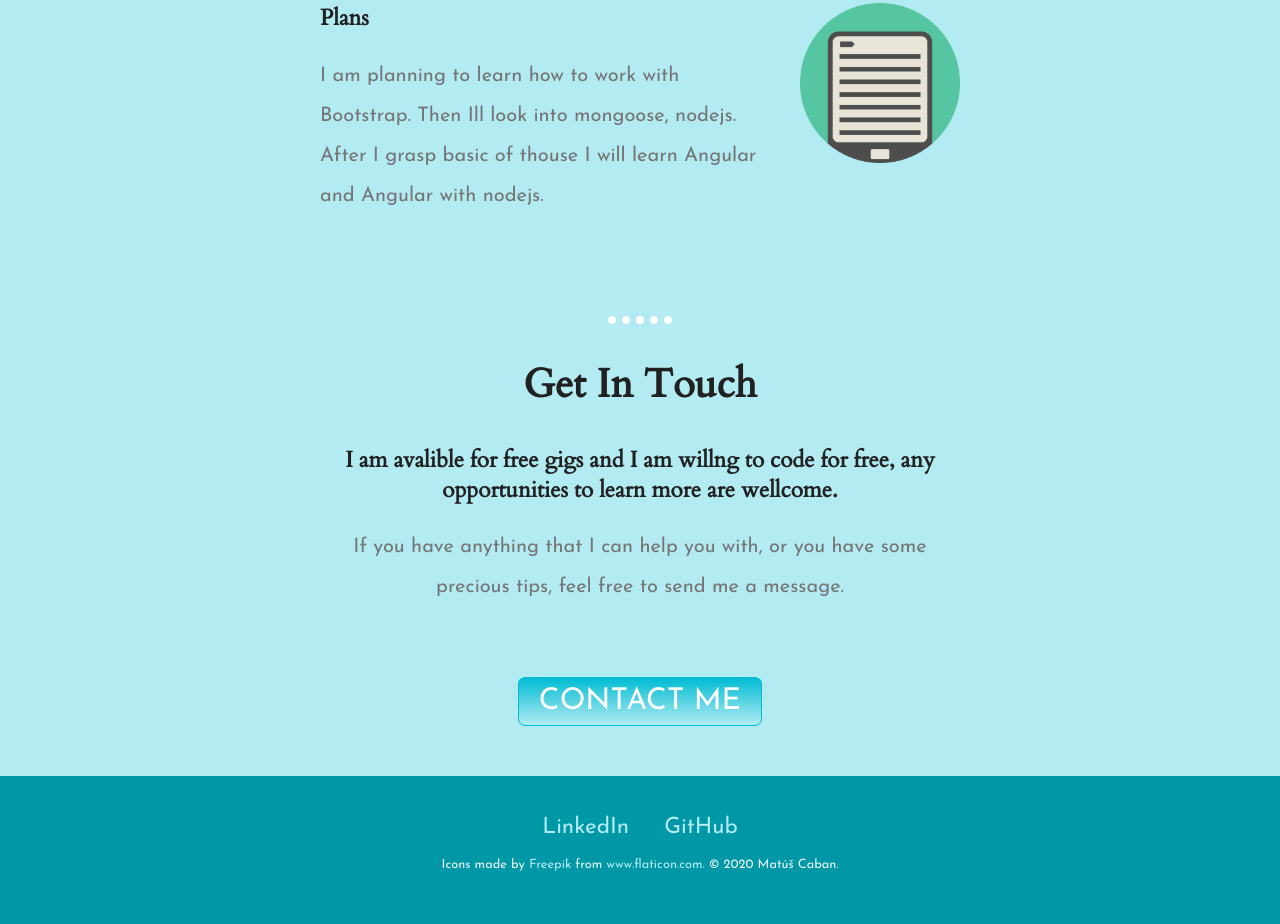
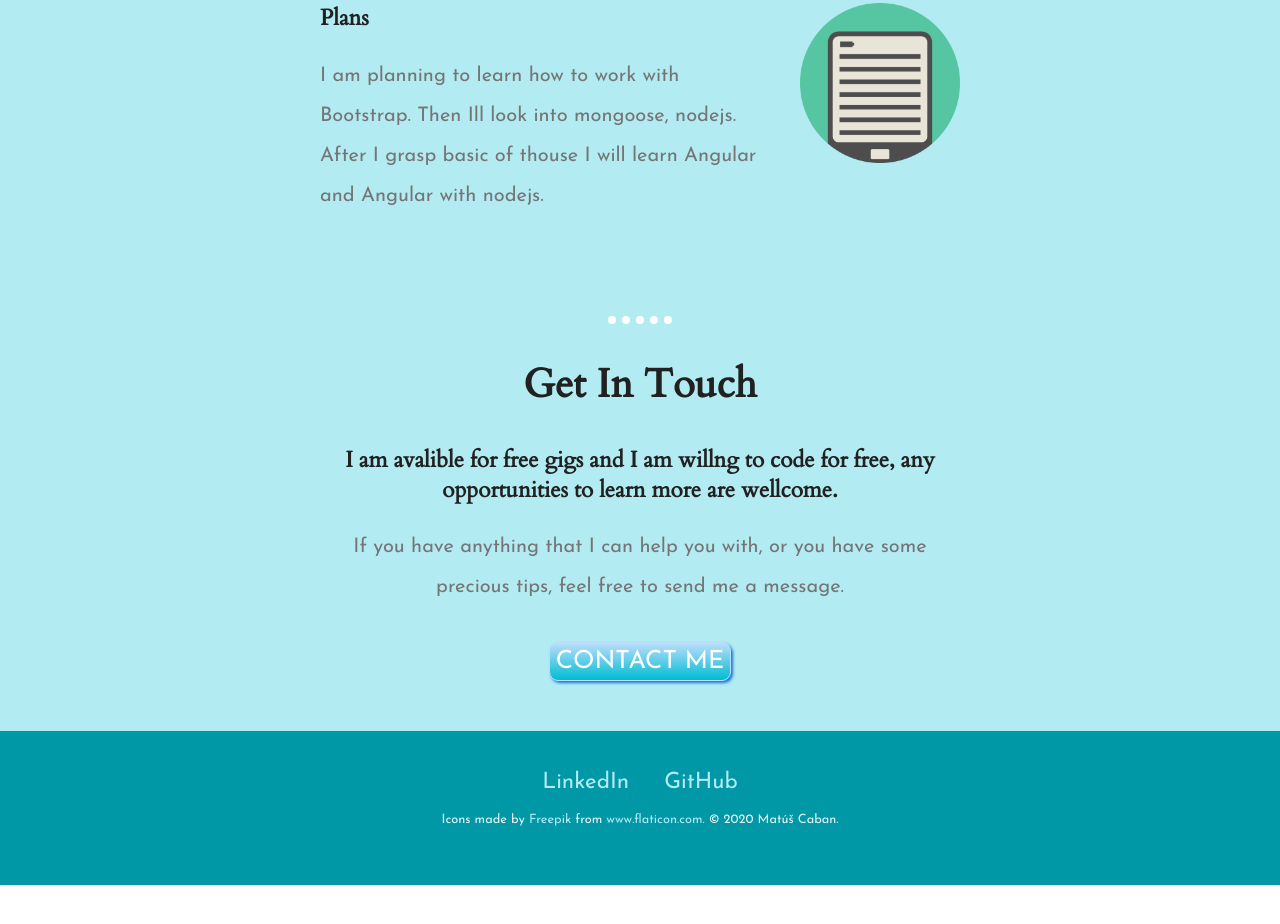
Before and after one commit to Matus-SK/cv, a plain HTML site: page index.html in a window 1280 px wide. Shown: the part 1878-2802 px from the top of the page. After the commit the page ends 2763 px from the top, so only its background shows below. Drawn offline with Linux system fonts and the light colour scheme.

Commit message:
Add files via upload

```diff
--- a/css/styles.css
+++ b/css/styles.css
@@ -114,39 +114,42 @@ a:hover {
 }
 
 .btn {
-  background: #00BCD4;
-  background-image: -webkit-linear-gradient(top, #00BCD4, #B2EBF2);
-  background-image: -moz-linear-gradient(top, #00BCD4, #B2EBF2);
-  background-image: -ms-linear-gradient(top, #00BCD4, #B2EBF2);
-  background-image: -o-linear-gradient(top, #00BCD4, #B2EBF2);
-  background-image: linear-gradient(to bottom, #00BCD4, #B2EBF2);
-  -webkit-border-radius: 7px;
-  -moz-border-radius: 7px;
-  border-radius: 7px;
+  background: #BBDEFB;
+  background-image: -webkit-linear-gradient(top, #BBDEFB, #00BCD4);
+  background-image: -moz-linear-gradient(top, #BBDEFB, #00BCD4);
+  background-image: -ms-linear-gradient(top, #BBDEFB, #00BCD4);
+  background-image: -o-linear-gradient(top, #BBDEFB, #00BCD4);
+  background-image: linear-gradient(to bottom, #BBDEFB, #00BCD4);
+  -webkit-border-radius: 9px;
+  -moz-border-radius: 9px;
+  border-radius: 9px;
   color: #FFFFFF;
   font-family: 'Josefin Sans', sans-serif;
-  font-size: 30px;
+  font-size: 25px;
   font-weight: 100;
-  padding: 8px 20px;
-  margin: 50px auto;
-  border: solid #00BCD4 1px;
+  padding: 6px;
+  box-shadow: 2px 2px 3px 0px #1976D2;
+  -webkit-box-shadow: 2px 2px 3px 0px #1976D2;
+  -moz-box-shadow: 2px 2px 3px 0px #1976D2;
+  border: solid #BBDEFB 1px;
   text-decoration: none;
   display: inline-block;
   cursor: pointer;
   text-align: center;
+  margin: 15px auto 50px;
 }
 
 .btn:hover {
-  border: solid #00BCD4 1px;
-  background: #B2EBF2;
-  background-image: -webkit-linear-gradient(top, #B2EBF2, #00BCD4);
-  background-image: -moz-linear-gradient(top, #B2EBF2, #00BCD4);
-  background-image: -ms-linear-gradient(top, #B2EBF2, #00BCD4);
-  background-image: -o-linear-gradient(top, #B2EBF2, #00BCD4);
-  background-image: linear-gradient(to bottom, #B2EBF2, #00BCD4);
-  -webkit-border-radius: 7px;
-  -moz-border-radius: 7px;
-  border-radius: 7px;
+  border: solid #BBDEFB 1px;
+  background: #00BCD4;
+  background-image: -webkit-linear-gradient(top, #00BCD4, #BBDEFB);
+  background-image: -moz-linear-gradient(top, #00BCD4, #BBDEFB);
+  background-image: -ms-linear-gradient(top, #00BCD4, #BBDEFB);
+  background-image: -o-linear-gradient(top, #00BCD4, #BBDEFB);
+  background-image: linear-gradient(to bottom, #00BCD4, #BBDEFB);
+  -webkit-border-radius: 9px;
+  -moz-border-radius: 9px;
+  border-radius: 9px;
   text-decoration: none;
 }
 
```
